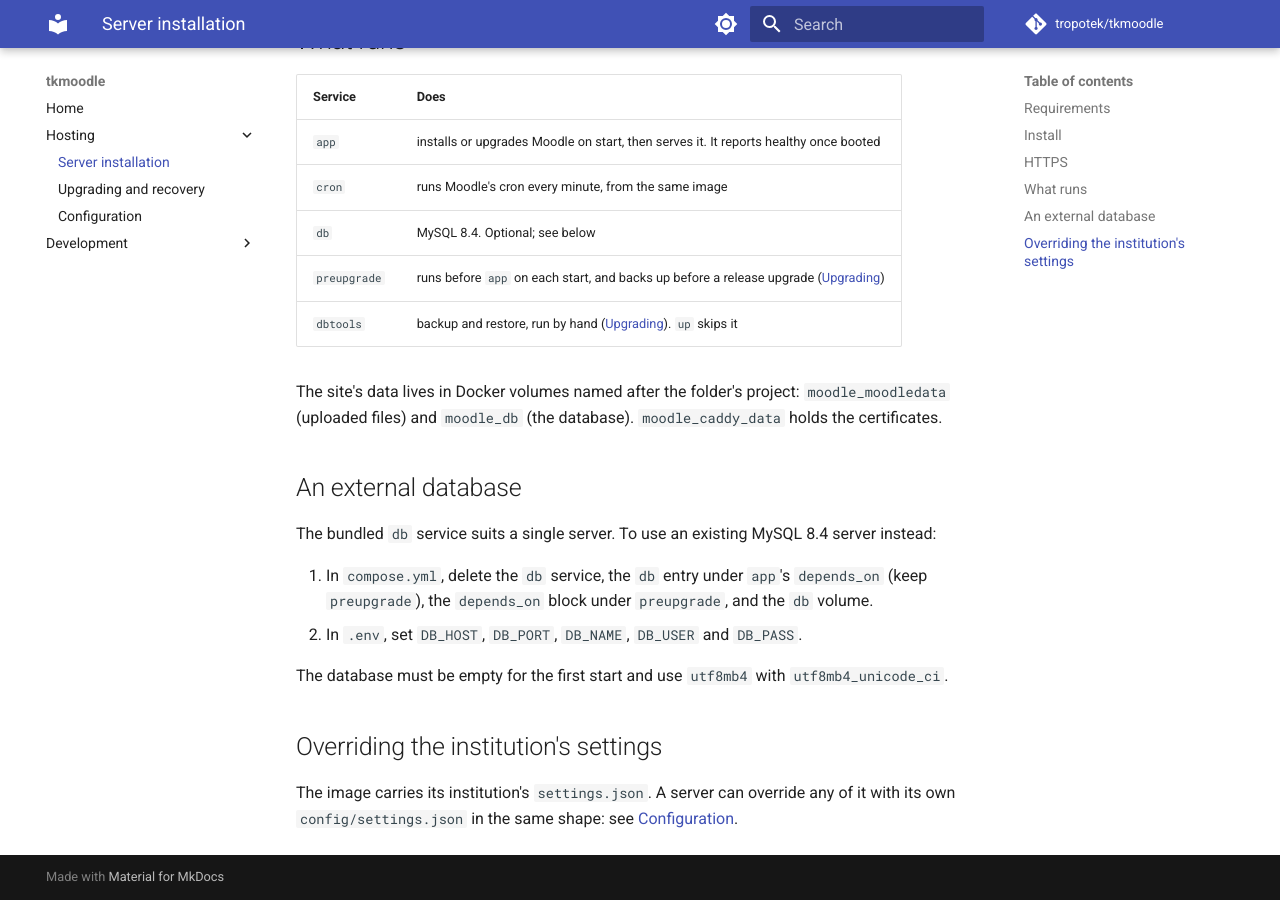
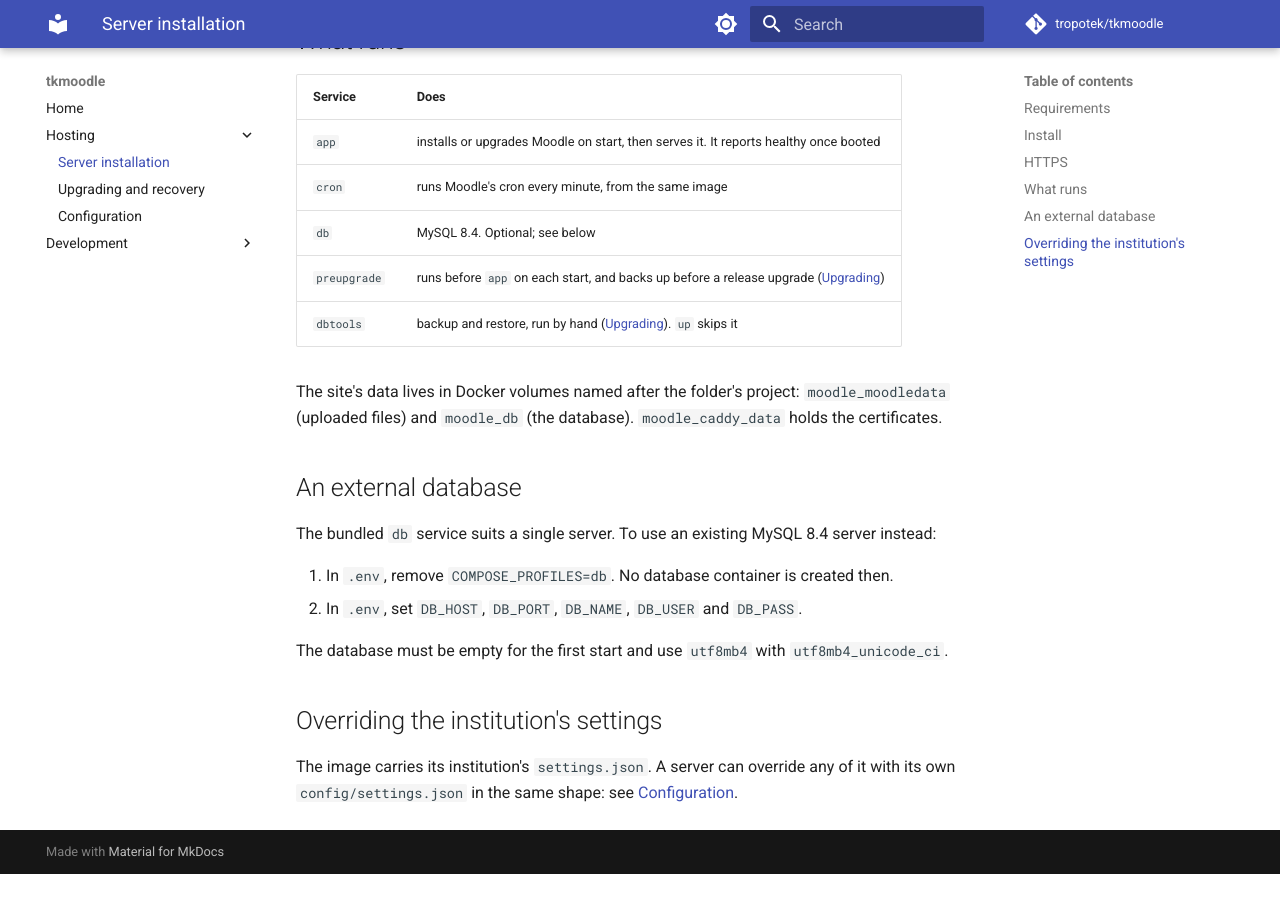
Before and after one commit to tropotek/tkmoodle, an MkDocs documentation site: the page built from docs/installation.md, in a window 1280 px wide and 900 px high, scrolled down 1842 px. Built offline with MkDocs 1.6.1 and Material for MkDocs 9.7.7, drawn with Linux system fonts in a browser that asks for light colours; comment, search, counter and statistics services are not loaded; after the commit the page ends 2716 px from its top, so only the background shows below that.

Commit message:
docs: an external database is a .env change; COMPOSE_PROFILES in the settings table
Co-Authored-By: Claude Opus 5.5 <noreply@anthropic.com>

```diff
--- a/docs/installation.md
+++ b/docs/installation.md
@@ -83,8 +83,7 @@ The site's data lives in Docker volumes named after the folder's project: `moodl
 
 The bundled `db` service suits a single server. To use an existing MySQL 8.4 server instead:
 
-1. In `compose.yml`, delete the `db` service, the `db` entry under `app`'s `depends_on` (keep
-   `preupgrade`), the `depends_on` block under `preupgrade`, and the `db` volume.
+1. In `.env`, remove `COMPOSE_PROFILES=db`. No database container is created then.
 2. In `.env`, set `DB_HOST`, `DB_PORT`, `DB_NAME`, `DB_USER` and `DB_PASS`.
 
 The database must be empty for the first start and use `utf8mb4` with `utf8mb4_unicode_ci`.
```
Also changed, not shown: docs/configuration.md (+1 -0 lines), host/README.md (+3 -0 lines).
